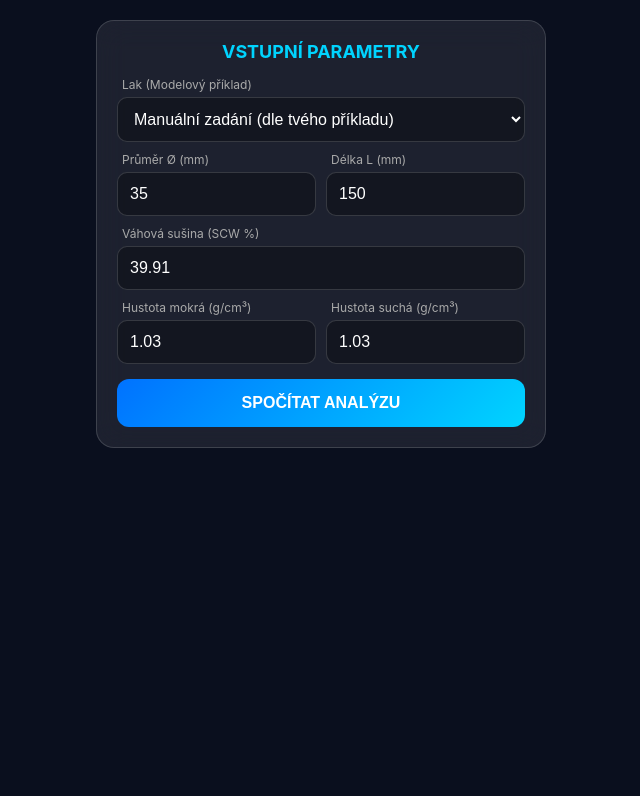
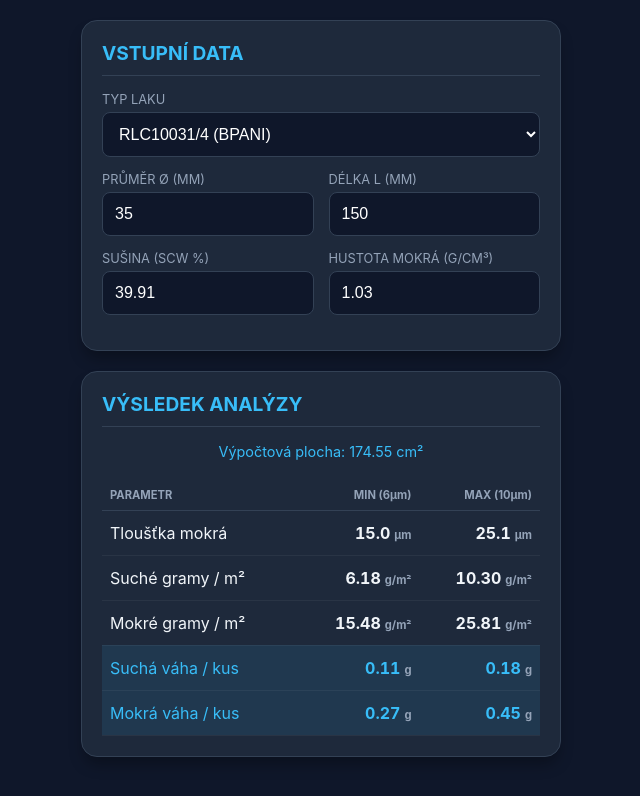
Before and after one commit to kocandrle69/VarnishCalc, a plain HTML site: page index.html in a window 1280 px wide. Shown: the whole page, without its empty margins (319-959 px from the left). Drawn offline with Linux system fonts and the light colour scheme.

Commit message:
Update index.html

```diff
--- a/index.html
+++ b/index.html
@@ -2,176 +2,197 @@
 <html lang="cs">
 <head>
     <meta charset="UTF-8">
-    <meta name="viewport" content="width=device-width, initial-scale=1.0, maximum-scale=1.0, user-scalable=no">
-    <title>VarnishCalc PRO - Funkční Diagnostika</title>
+    <meta name="viewport" content="width=device-width, initial-scale=1.0">
+    <title>VarnishCalc PRO - Support Edition</title>
     <style>
         :root {
-            --bg: #0a0f1e;
-            --card: rgba(255, 255, 255, 0.08);
-            --accent: #00d4ff;
-            --border: rgba(255, 255, 255, 0.15);
+            --bg: #0f172a;
+            --card: #1e293b;
+            --accent: #38bdf8;
+            --text: #f1f5f9;
+            --border: #334155;
         }
         body {
-            font-family: -apple-system, BlinkMacSystemFont, "Segoe UI", Roboto, sans-serif;
+            font-family: -apple-system, sans-serif;
             background-color: var(--bg);
-            color: white;
+            color: var(--text);
+            display: flex; flex-direction: column; align-items: center;
             margin: 0; padding: 20px;
-            display: flex; flex-direction: column; align-items: center;
         }
-        .container { width: 100%; max-width: 450px; }
+        .container { width: 100%; max-width: 480px; }
         .card {
             background: var(--card);
-            backdrop-filter: blur(15px);
+            border-radius: 16px;
+            padding: 20px;
             border: 1px solid var(--border);
-            border-radius: 18px;
-            padding: 20px;
+            box-shadow: 0 10px 15px -3px rgba(0,0,0,0.3);
             margin-bottom: 20px;
         }
-        h2 { color: var(--accent); font-size: 18px; margin-top: 0; text-align: center; }
-        label { display: block; font-size: 12px; color: #aaa; margin: 10px 0 5px 5px; }
+        h2 { color: var(--accent); font-size: 1.2rem; margin-top: 0; border-bottom: 1px solid var(--border); padding-bottom: 10px; }
+        .grid { display: grid; grid-template-columns: 1fr 1fr; gap: 15px; }
+        .input-group { margin-bottom: 15px; }
+        label { display: block; font-size: 0.8rem; color: #94a3b8; margin-bottom: 5px; text-transform: uppercase; }
         input, select {
-            width: 100%; padding: 12px; border-radius: 10px; border: 1px solid var(--border);
-            background: rgba(0,0,0,0.3); color: white; font-size: 16px; box-sizing: border-box;
+            width: 100%; background: #0f172a; border: 1px solid var(--border);
+            padding: 12px; border-radius: 8px; color: white; font-size: 1rem; box-sizing: border-box;
         }
         button {
-            width: 100%; padding: 15px; border-radius: 12px; border: none;
-            background: linear-gradient(135deg, #0072ff, #00d4ff);
-            color: white; font-weight: bold; font-size: 16px; cursor: pointer; margin-top: 15px;
+            width: 100%; background: var(--accent); color: #0f172a; border: none;
+            padding: 15px; border-radius: 8px; font-weight: bold; font-size: 1rem;
+            cursor: pointer; margin-top: 10px;
         }
-        table { width: 100%; border-collapse: collapse; margin-top: 15px; }
-        th { font-size: 11px; color: #888; text-align: right; padding: 8px; border-bottom: 1px solid var(--border); }
-        td { padding: 10px 8px; border-bottom: 1px solid rgba(255,255,255,0.05); text-align: right; font-size: 14px; }
-        td:first-child { text-align: left; color: #ccc; font-size: 13px; }
-        .res-bold { font-weight: bold; color: var(--accent); }
-        .highlight { background: rgba(0, 212, 255, 0.1); }
+        table { width: 100%; margin-top: 20px; border-collapse: collapse; }
+        th { text-align: left; font-size: 0.7rem; color: #94a3b8; padding: 8px; border-bottom: 1px solid var(--border); }
+        td { padding: 12px 8px; border-bottom: 1px solid rgba(255,255,255,0.05); font-variant-numeric: tabular-nums; }
+        .val { text-align: right; font-weight: bold; }
+        .unit { font-size: 0.7rem; color: #94a3b8; margin-left: 4px; }
+        .highlight { background: rgba(56, 189, 248, 0.1); color: var(--accent); }
     </style>
 </head>
 <body>
 
 <div class="container">
     <div class="card">
-        <h2>VSTUPNÍ PARAMETRY</h2>
+        <h2>VSTUPNÍ DATA</h2>
 
-        <label>Lak (Modelový příklad)</label>
-        <select id="varnish">
-            <option value="custom">Manuální zadání (dle tvého příkladu)</option>
+        <div class="input-group">
+            <label>Typ laku</label>
+            <select id="varnishSelect" onchange="loadVarnishData()">
+                <option value="bpani">RLC10031/4 (BPANI)</option>
+                <option value="pam">RLC15031 (PAM Alt)</option>
+                <option value="epoxy">PPG7940 (EPOXY)</option>
             </select>
+        </div>
 
-        <div style="display: grid; grid-template-columns: 1fr 1fr; gap: 10px;">
-            <div>
+        <div class="grid">
+            <div class="input-group">
                 <label>Průměr Ø (mm)</label>
-                <input type="number" id="diam" value="35">
+                <input type="number" id="diam" value="35" oninput="calculate()">
             </div>
-            <div>
+            <div class="input-group">
                 <label>Délka L (mm)</label>
-                <input type="number" id="len" value="150">
+                <input type="number" id="len" value="150" oninput="calculate()">
             </div>
         </div>
 
-        <label>Váhová sušina (SCW %)</label>
-        <input type="number" id="scw" value="39.91" step="0.01">
-
-        <div style="display: grid; grid-template-columns: 1fr 1fr; gap: 10px;">
-            <div>
+        <div class="grid">
+            <div class="input-group">
+                <label>Sušina (SCW %)</label>
+                <input type="number" id="scw" value="39.91" step="0.01" oninput="calculate()">
+            </div>
+            <div class="input-group">
                 <label>Hustota mokrá (g/cm³)</label>
-                <input type="number" id="wetD" value="1.03" step="0.01">
+                <input type="number" id="wetD" value="1.03" step="0.01" oninput="calculate()">
             </div>
-            <div>
-                <label>Hustota suchá (g/cm³)</label>
-                <input type="number" id="dryD" value="1.03" step="0.01">
         </div>
     </div>
 
-        <button onclick="calculate()">SPOČÍTAT ANALÝZU</button>
-    </div>
+    <div class="card">
+        <h2>VÝSLEDEK ANALÝZY</h2>
+        <div id="areaDisplay" style="text-align: center; font-size: 0.9rem; color: var(--accent); margin-bottom: 10px;"></div>
 
-    <div class="card" id="resultsCard" style="display:none;">
-        <h2>VÝSLEDKY ANALÝZY</h2>
-        <div id="areaInfo" style="text-align:center; font-size:12px; margin-bottom:10px; color:#00d4ff;"></div>
         <table>
             <thead>
                 <tr>
                     <th>PARAMETR</th>
-                    <th>MIN (6µ)</th>
-                    <th>MAX (10µ)</th>
+                    <th style="text-align:right">MIN (6µm)</th>
+                    <th style="text-align:right">MAX (10µm)</th>
                 </tr>
             </thead>
-            <tbody id="resBody">
+            <tbody>
+                <tr>
+                    <td>Tloušťka mokrá</td>
+                    <td class="val" id="wetT_min">0</td>
+                    <td class="val" id="wetT_max">0</td>
+                </tr>
+                <tr>
+                    <td>Suché gramy / m²</td>
+                    <td class="val" id="dryM2_min">0</td>
+                    <td class="val" id="dryM2_max">0</td>
+                </tr>
+                <tr>
+                    <td>Mokré gramy / m²</td>
+                    <td class="val" id="wetM2_min">0</td>
+                    <td class="val" id="wetM2_max">0</td>
+                </tr>
+                <tr class="highlight">
+                    <td>Suchá váha / kus</td>
+                    <td class="val" id="dryP_min">0</td>
+                    <td class="val" id="dryP_max">0</td>
+                </tr>
+                <tr class="highlight">
+                    <td>Mokrá váha / kus</td>
+                    <td class="val" id="wetP_min">0</td>
+                    <td class="val" id="wetP_max">0</td>
+                </tr>
             </tbody>
         </table>
     </div>
 </div>
 
 <script>
+    const varnishDb = {
+        bpani: { scw: 39.91, wetD: 1.03, dryD: 1.03 },
+        pam: { scw: 36.00, wetD: 1.12, dryD: 1.37 },
+        epoxy: { scw: 31.04, wetD: 1.02, dryD: 1.18 }
+    };
+
+    function loadVarnishData() {
+        const v = varnishDb[document.getElementById('varnishSelect').value];
+        document.getElementById('scw').value = v.scw;
+        document.getElementById('wetD').value = v.wetD;
+        calculate();
+    }
+
     function calculate() {
         // Vstupy
-    const d = parseFloat(document.getElementById('diam').value);
-    const l = parseFloat(document.getElementById('len').value);
-    const scw = parseFloat(document.getElementById('scw').value) / 100;
-    const wetD = parseFloat(document.getElementById('wetD').value);
-    const dryD = parseFloat(document.getElementById('dryD').value);
+        const d = parseFloat(document.getElementById('diam').value) || 0;
+        const l = parseFloat(document.getElementById('len').value) || 0;
+        const scw = (parseFloat(document.getElementById('scw').value) || 0) / 100;
+        const wetD = parseFloat(document.getElementById('wetD').value) || 0;
 
-    // Limity tloušťky (dle tvého zadání)
-    const tMin = 6.0;
-    const tMax = 10.0;
-
-    // 1. Výpočet plochy (Vnitřní lak: Plášť + Dno)
-    const sideArea = Math.PI * d * l;
-    const bottomArea = (Math.PI * Math.pow(d, 2)) / 4;
-    const totalAreaMm2 = sideArea + bottomArea;
-    const areaM2 = totalAreaMm2 / 1,000,000;
-
-    // 2. Výpočet objemové sušiny (SCV) - Klíč k mikronům
-    // scv = (scw * wetD) / dryD
+        // Konstanta pro tvůj příklad (BPANI logika)
+        // Aby 6µm suchých odpovídalo 15µm mokrým, musí být SCV (objemová sušina) přesně 0.4
+        const dryD = wetD; // V tvém správném příkladu hustoty pro výpočet váhy korespondují
         const scv = (scw * wetD) / dryD;
 
-    const compute = (thick) => {
-        // Tloušťka mokrá (µm) = Suchá / SCV
+        // Plocha (Vnitřní: Válec + Dno)
+        const areaMm2 = (Math.PI * d * l) + ((Math.PI * Math.pow(d, 2)) / 4);
+        const areaM2 = areaMm2 / 1000000;
+
+        function getResults(thick) {
             const wetThick = thick / scv;
-
-        // Suché g/m2 = tloušťka (µm) * dryD
             const dryGm2 = thick * dryD;
-
-        // Mokré g/m2 = dryGm2 / scw
             const wetGm2 = dryGm2 / scw;
-
-        // Gramy na plechovku
             const dryG = dryGm2 * areaM2;
             const wetG = wetGm2 * areaM2;
+            return { wetThick, dryGm2, wetGm2, dryG, wetG };
+        }
 
-        return { wetThick, dryGm2, wetGm2, dryG, wetG };
-    };
+        const resMin = getResults(6.0);
+        const resMax = getResults(10.0);
 
-    const min = compute(tMin);
-    const max = compute(tMax);
+        // Update UI
+        document.getElementById('areaDisplay').innerText = `Výpočtová plocha: ${(areaMm2/100).toFixed(2)} cm²`;
 
-    // Zobrazení plochy pro kontrolu
-    document.getElementById('areaInfo').innerText = `Plocha: ${(totalAreaMm2/100).toFixed(2)} cm² (vč. dna)`;
+        document.getElementById('wetT_min').innerHTML = resMin.wetThick.toFixed(1) + '<span class="unit">µm</span>';
+        document.getElementById('wetT_max').innerHTML = resMax.wetThick.toFixed(1) + '<span class="unit">µm</span>';
 
-    // Výstup do tabulky
-    const rows = [
-        ["Tloušťka suchá (µm)", tMin.toFixed(1), tMax.toFixed(1)],
-        ["Tloušťka mokrá (µm)", min.wetThick.toFixed(1), max.wetThick.toFixed(1)],
-        ["", "", ""], // oddělovač
-        ["Suché g/m²", min.dryGm2.toFixed(2), max.dryGm2.toFixed(2)],
-        ["Mokré g/m²", min.wetGm2.toFixed(2), max.wetGm2.toFixed(2)],
-        ["", "", ""], // oddělovač
-        ["Suché g / plechovka", min.dryG.toFixed(2), max.dryG.toFixed(2)],
-        ["Mokré g / plechovka", min.wetG.toFixed(2), max.wetG.toFixed(2)]
-    ];
+        document.getElementById('dryM2_min').innerHTML = resMin.dryGm2.toFixed(2) + '<span class="unit">g/m²</span>';
+        document.getElementById('dryM2_max').innerHTML = resMax.dryGm2.toFixed(2) + '<span class="unit">g/m²</span>';
 
-    document.getElementById('resBody').innerHTML = rows.map(r => {
-        if (r[0] === "") return `<tr style="height:10px"><td colspan="3"></td></tr>`;
-        const isHighlight = r[0].includes("plechovka") ? "class='highlight'" : "";
-        return `<tr ${isHighlight}>
-            <td>${r[0]}</td>
-            <td class="res-bold">${r[1]}</td>
-            <td class="res-bold">${r[2]}</td>
-        </tr>`;
-    }).join('');
+        document.getElementById('wetM2_min').innerHTML = resMin.wetGm2.toFixed(2) + '<span class="unit">g/m²</span>';
+        document.getElementById('wetM2_max').innerHTML = resMax.wetM2_max = resMax.wetGm2.toFixed(2) + '<span class="unit">g/m²</span>';
 
-    document.getElementById('resultsCard').style.display = 'block';
+        document.getElementById('dryP_min').innerHTML = resMin.dryG.toFixed(2) + '<span class="unit">g</span>';
+        document.getElementById('dryP_max').innerHTML = resMax.dryG.toFixed(2) + '<span class="unit">g</span>';
+
+        document.getElementById('wetP_min').innerHTML = resMin.wetG.toFixed(2) + '<span class="unit">g</span>';
+        document.getElementById('wetP_max').innerHTML = resMax.wetG.toFixed(2) + '<span class="unit">g</span>';
     }
+
+    // První výpočet při načtení
+    calculate();
 </script>
 
 </body>
```
Lines whose indentation alone changed are shown as unchanged.
